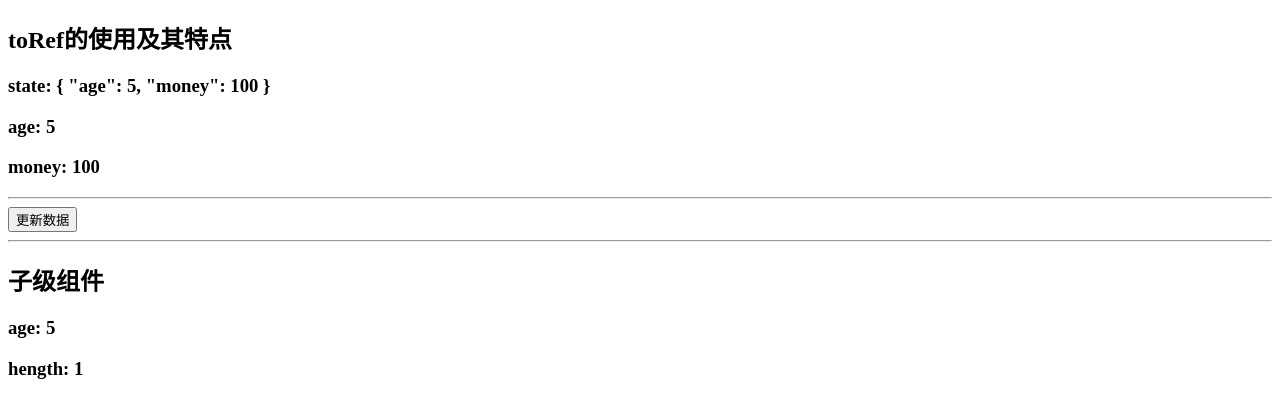
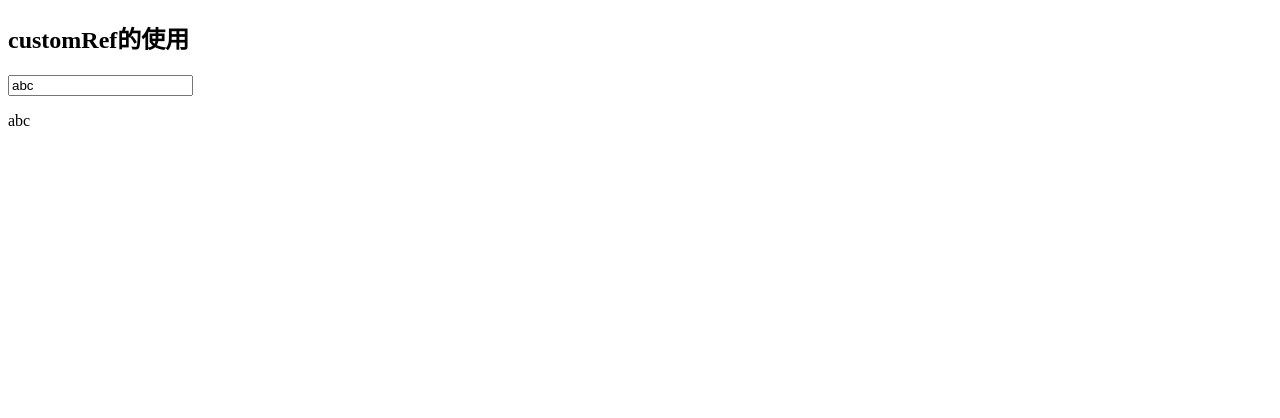
Before and after one commit to beautytiger/frontend-restudy, a Vue app in the folder 03_vue/vue3_study/: page / in a window 1280 px wide. Shown: the top 418 px of the page. Built offline with nearby package versions, Linux system fonts and the light colour scheme.

Commit message:
customref

```diff
--- a/03_vue/vue3_study/src/App.vue
+++ b/03_vue/vue3_study/src/App.vue
@@ -1,40 +1,36 @@
 <template>
-  <h2>toRef的使用及其特点</h2>
-  <h3>state: {{ state }}</h3>
-  <h3>age: {{ age }}</h3>
-  <h3>money: {{ money }}</h3>
-  <hr>
-  <button @click="update">更新数据</button>
-  <hr>
-  <child :age="age"/>
+  <h2>customRef的使用</h2>
+  <input type="text" v-model="keyword">
+  <p>{{ keyword }}</p>
 </template>
 <script lang="ts">
-import { defineComponent, reactive, toRef, ref } from "vue";
-import Child from "./components/Child.vue";
+import { customRef, defineComponent, ref } from "vue";
+//自定义防抖函数
+function useDebouncedRef<T>(value:T, delay=200) {
+  let timeOutId:number
+  return customRef((track,triger)=>{
+    return {
+      get(){
+        track()
+        return value
+      },
+      set(newValue:T){
+        clearTimeout(timeOutId)
+        timeOutId = setTimeout(()=>{
+          value = newValue
+          triger()
+        },delay)
+      },
+    }
+  })
+}
 export default defineComponent({
-  components: { Child },
   name: "App",
   setup() {
-    const state = reactive({
-      age: 5,
-      money: 100
-    })
-    const age = toRef(state, "age")
-    const money = ref(state.money)
-    const update = ()=>{
-      console.log("update");
-      state.age += 2
-      // age.value += 3
-      money.value += 10
-    }
-    console.log(age);
-    console.log(money);
-
+    // const keyword = ref("avc")
+    const keyword = useDebouncedRef<string>("abc", 500)
     return {
-      state,
-      age,
-      money,
-      update
+      keyword
     }
   }
 })
--- a/03_vue/vue3_study/src/components/Child.vue
+++ /dev/null
@@ -1,29 +0,0 @@
-<template>
-  <h2>子级组件</h2>
-  <h3>age: {{ age }}</h3>
-  <h3>hength: {{ length }}</h3>
-</template>
-<script lang="ts">
-import { computed, defineComponent, Ref, toRef } from "vue";
-function useGetLength(age:Ref) {
-    return computed(()=>{
-        return age.value.toString().length
-    })
-}
-export default defineComponent({
-  name: "Child",
-  props: {
-      age: {
-          type: Number,
-          required: true
-      }
-  },
-  setup(props) {
-      const length = useGetLength(toRef(props, "age"))
-      return {
-          length
-      }
-  }
-})
-
-</script>
```
